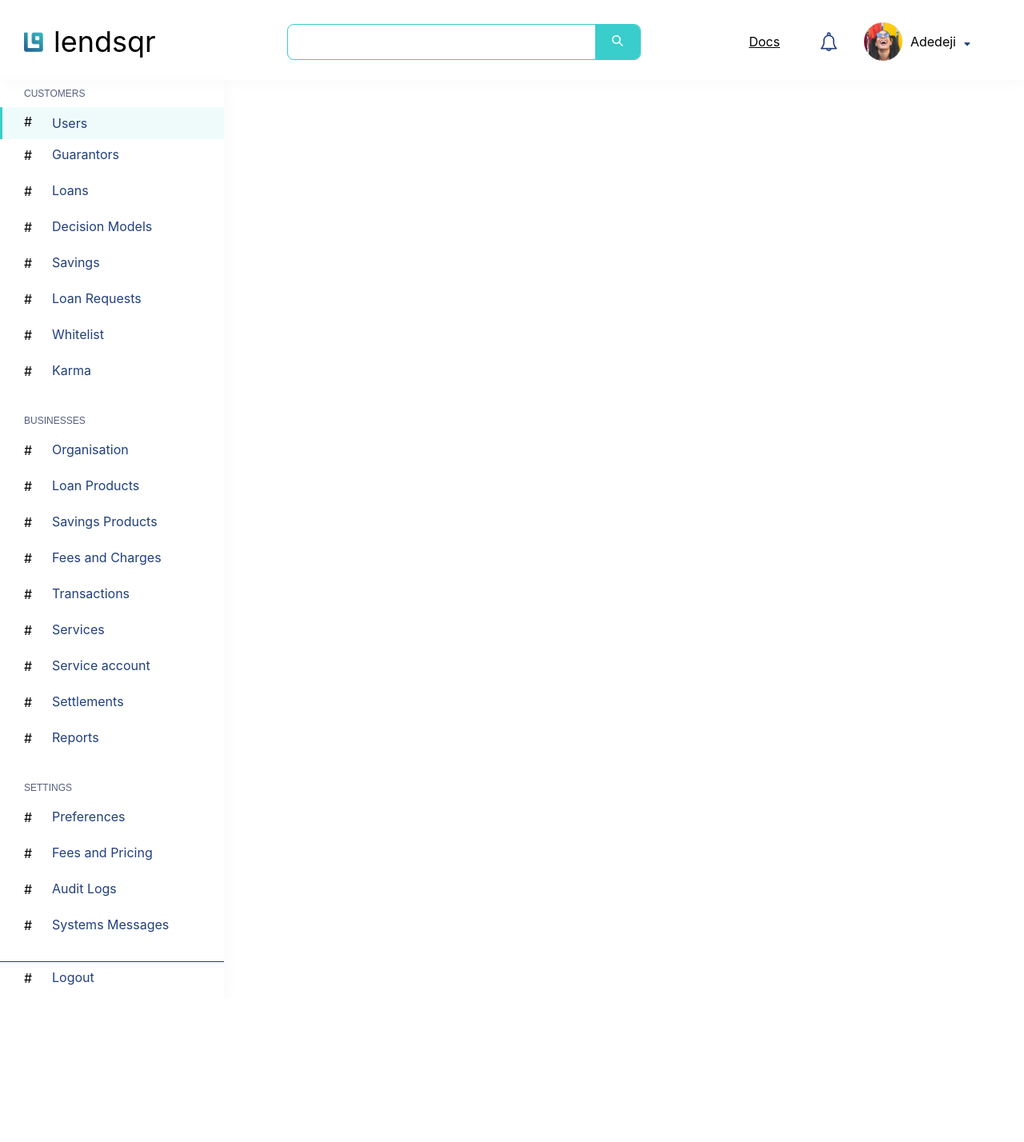
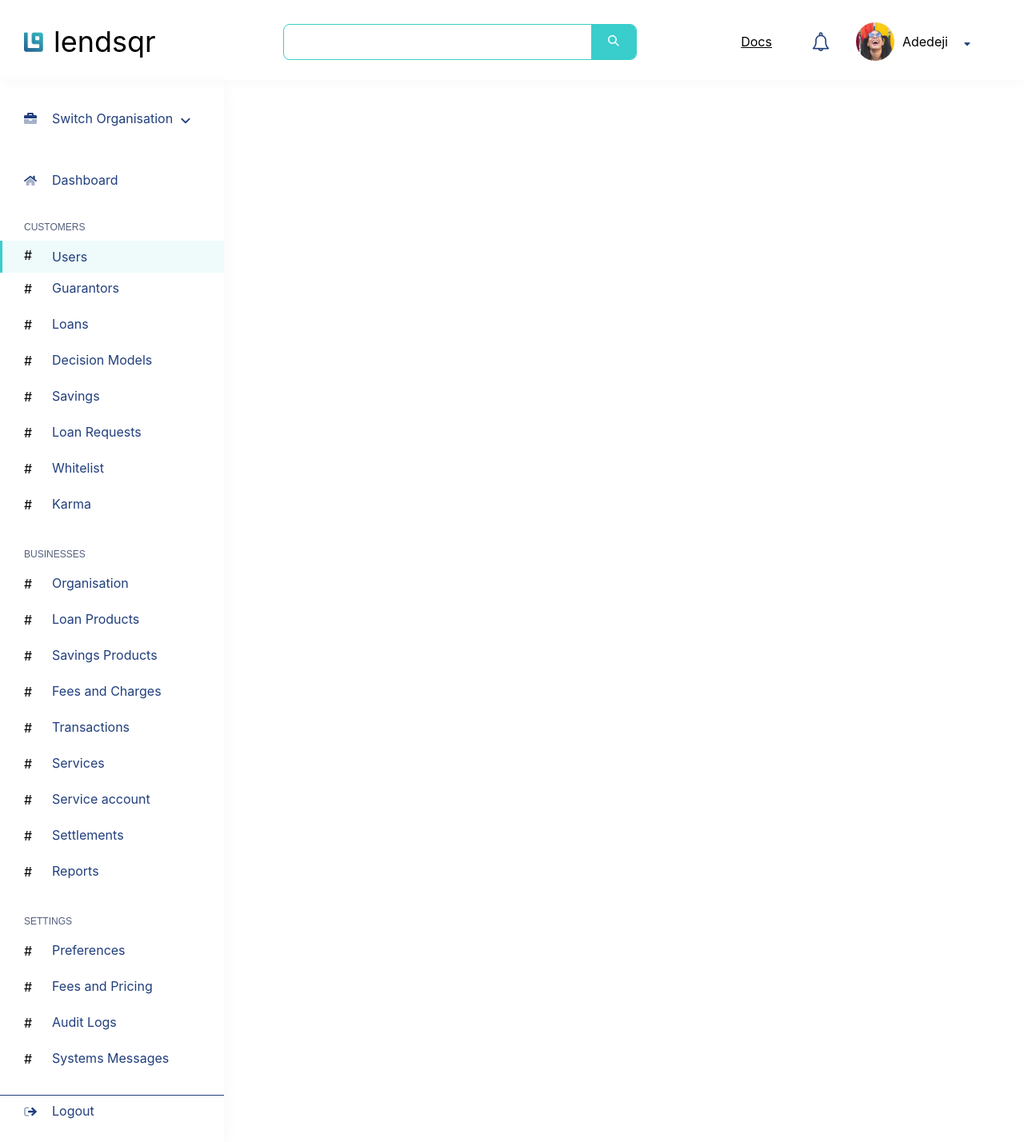
Before and after one commit to jsskrh/lendsqr-app, a React (Create React App) app: page / in a window 1280 px wide. Shown: the whole page at 80% size. Before the commit the page ends 1248 px from the top, so only its background shows below. Built offline with nearby package versions, Linux system fonts and the light colour scheme.

Commit message:
Create users dashboard page

```diff
--- a/src/App.tsx
+++ b/src/App.tsx
@@ -3,12 +3,14 @@ import "./App.css";
 import { Routes, Route } from "react-router-dom";
 import Login from "./Login";
 import Home from "./Home";
+import Users from "./Users";
 
 function App() {
   return (
     <div className="App">
       <Routes>
         <Route path="/login" element={<Login />} />
+        <Route path="/users" element={<Users />} />
         <Route path="/*" element={<Home />} />
       </Routes>
     </div>
--- a/src/Sidebar.css
+++ b/src/Sidebar.css
@@ -1,6 +1,7 @@
 .sidebar {
   box-shadow: 0px 5px 20px rgba(0, 0, 0, 0.04);
   width: 280px;
+  padding: 13px 0;
 }
 
 .submenus {
@@ -20,6 +21,15 @@
 
 .submenu-items {
   padding: 0 0 20px 0;
+}
+
+.sidebar-option .submenu-items-items {
+  padding: 26px 0 26px 30px;
+  display: flex;
+}
+
+.dropdown-arrow {
+  margin-left: 10px;
 }
 
 .submenu-items-items {
--- a/src/Sidebar.tsx
+++ b/src/Sidebar.tsx
@@ -48,6 +48,72 @@ const Sidebar = () => {
 
   return (
     <div className="sidebar">
+      <div className="sidebar-option">
+        <a href="#" className="sidemenu-link">
+          <div className="submenu-items-items">
+            <div className="icon-container">
+              <svg
+                width="16"
+                height="14"
+                viewBox="0 0 16 14"
+                fill="none"
+                xmlns="http://www.w3.org/2000/svg"
+              >
+                <path
+                  opacity="0.4"
+                  d="M10 8H16V12.5C16 13.3 15.3 14 14.5 14H1.5C0.7 14 0 13.3 0 12.5V8H6V9.5C6 9.63261 6.05268 9.75979 6.14645 9.85355C6.24021 9.94732 6.36739 10 6.5 10H9.5C9.63261 10 9.75979 9.94732 9.85355 9.85355C9.94732 9.75979 10 9.63261 10 9.5V8Z"
+                  fill="#213F7D"
+                />
+                <path
+                  d="M14.5 3H12V1.5C12 0.7 11.3 0 10.5 0H5.5C4.7 0 4 0.7 4 1.5V3H1.5C0.7 3 0 3.7 0 4.5V7H16V4.5C16 3.7 15.3 3 14.5 3ZM10 3H6V2H10V3Z"
+                  fill="#213F7D"
+                />
+              </svg>
+            </div>
+            <span className="link-text">Switch Organisation</span>
+            <div className="dropdown-arrow">
+              <svg
+                width="12"
+                height="8"
+                viewBox="0 0 12 8"
+                fill="none"
+                xmlns="http://www.w3.org/2000/svg"
+              >
+                <path
+                  d="M10.0571 0.993798C10.8982 0.152706 12.1594 1.45646 11.3182 2.25489L6.56747 7.00565C6.23115 7.38408 5.6427 7.38408 5.30638 7.00565L0.639894 2.38131C-0.159086 1.54022 1.10255 0.27907 1.9431 1.12022L5.93688 5.114L10.0571 0.993798Z"
+                  fill="#213F7D"
+                />
+              </svg>
+            </div>
+          </div>
+        </a>
+      </div>
+      <div className="sidebar-option">
+        <a href="#" className="sidemenu-link">
+          <div className="submenu-items-items">
+            <div className="icon-container">
+              <svg
+                width="16"
+                height="13"
+                viewBox="0 0 16 13"
+                fill="none"
+                xmlns="http://www.w3.org/2000/svg"
+              >
+                <path
+                  opacity="0.4"
+                  d="M9.33317 12.4482V9.88067C9.33317 9.76669 9.28635 9.65738 9.203 9.57678C9.11965 9.49618 9.0066 9.45091 8.88873 9.45091H7.11095C6.99307 9.45091 6.88003 9.49618 6.79668 9.57678C6.71333 9.65738 6.6665 9.76669 6.6665 9.88067V12.4514C6.66651 12.5651 6.61998 12.674 6.53712 12.7546C6.45425 12.8351 6.34177 12.8806 6.22428 12.8812L3.11095 12.889C2.99307 12.889 2.88003 12.8437 2.79668 12.7631C2.71333 12.6825 2.6665 12.5732 2.6665 12.4592V8.05579L7.78845 3.97709C7.84864 3.93017 7.92363 3.90459 8.00095 3.90459C8.07826 3.90459 8.15325 3.93017 8.21345 3.97709L13.3332 8.05418V12.4592C13.3332 12.5732 13.2863 12.6825 13.203 12.7631C13.1196 12.8437 13.0066 12.889 12.8887 12.889L9.77761 12.8807C9.71901 12.8807 9.66099 12.8695 9.60689 12.8477C9.55278 12.8259 9.50367 12.794 9.46236 12.7538C9.42105 12.7137 9.38837 12.666 9.3662 12.6135C9.34403 12.5611 9.3328 12.5049 9.33317 12.4482Z"
+                  fill="#213F7D"
+                />
+                <path
+                  d="M15.9255 7.2041L15.2172 8.03676C15.1894 8.06949 15.1552 8.09661 15.1166 8.11656C15.0779 8.13651 15.0356 8.14889 14.992 8.15301C14.9484 8.15712 14.9044 8.15289 14.8625 8.14055C14.8206 8.1282 14.7816 8.108 14.7478 8.08108L8.21362 2.87586C8.15342 2.82894 8.07843 2.80336 8.00112 2.80336C7.9238 2.80336 7.84882 2.82894 7.78862 2.87586L1.25475 8.08108C1.18646 8.13536 1.09866 8.16118 1.01068 8.15287C0.922692 8.14456 0.841724 8.10279 0.785587 8.03676L0.0772555 7.2041C0.020991 7.13819 -0.00590471 7.05338 0.0024817 6.96831C0.0108681 6.88323 0.0538501 6.80487 0.121978 6.75043L7.15251 1.15117C7.39117 0.961267 7.69065 0.857436 7.99973 0.857436C8.30881 0.857436 8.60829 0.961267 8.84695 1.15117L11.3333 3.12835V1.17803C11.3333 1.09255 11.3684 1.01057 11.431 0.950119C11.4935 0.889672 11.5783 0.855713 11.6667 0.855713H13.2222C13.3106 0.855713 13.3954 0.889672 13.4579 0.950119C13.5204 1.01057 13.5555 1.09255 13.5555 1.17803V4.89843L15.8778 6.74935C15.9119 6.77611 15.9402 6.80912 15.9611 6.84649C15.9819 6.88387 15.995 6.92486 15.9994 6.96712C16.0039 7.00938 15.9996 7.05207 15.9869 7.09274C15.9743 7.13341 15.9534 7.17125 15.9255 7.2041Z"
+                  fill="#213F7D"
+                />
+              </svg>
+            </div>
+            <span className="link-text">Dashboard</span>
+          </div>
+        </a>
+      </div>
       <ul className="submenus">
         {submenus.map((submenu) => {
           return (
@@ -71,7 +137,25 @@ const Sidebar = () => {
       <div className="logout-option">
         <a href="#" className="sidemenu-link">
           <div className="submenu-items-items">
-            <div className="icon-container">#</div>
+            <div className="icon-container">
+              <svg
+                width="16"
+                height="12"
+                viewBox="0 0 16 12"
+                fill="none"
+                xmlns="http://www.w3.org/2000/svg"
+              >
+                <path
+                  opacity="0.4"
+                  d="M5.625 11.8501H3C2.20435 11.8501 1.44129 11.5445 0.87868 11.0005C0.31607 10.4564 0 9.71858 0 8.94921L0 3.14738C0 2.37801 0.31607 1.64015 0.87868 1.09612C1.44129 0.552092 2.20435 0.24646 3 0.24646H5.625C5.72446 0.24646 5.81984 0.284664 5.89016 0.352667C5.96049 0.420671 6 0.512903 6 0.609075V1.81779C6 1.91396 5.96049 2.00619 5.89016 2.0742C5.81984 2.1422 5.72446 2.1804 5.625 2.1804H3C2.73478 2.1804 2.48043 2.28228 2.29289 2.46362C2.10536 2.64497 2 2.89092 2 3.14738V8.94921C2 9.20567 2.10536 9.45162 2.29289 9.63296C2.48043 9.81431 2.73478 9.91618 3 9.91618H5.625C5.72446 9.91618 5.81984 9.95439 5.89016 10.0224C5.96049 10.0904 6 10.1826 6 10.2788V11.4875C6 11.5837 5.96049 11.6759 5.89016 11.7439C5.81984 11.8119 5.72446 11.8501 5.625 11.8501Z"
+                  fill="#213F7D"
+                />
+                <path
+                  d="M11.0313 0.980796L15.7781 5.53161C15.8485 5.59904 15.9044 5.67929 15.9425 5.76772C15.9807 5.85615 16.0003 5.95101 16.0003 6.04682C16.0003 6.14263 15.9807 6.2375 15.9425 6.32593C15.9044 6.41436 15.8485 6.49461 15.7781 6.56204L11.0281 11.1189C10.8868 11.2535 10.6962 11.3288 10.4978 11.3282C10.2994 11.3276 10.1093 11.2513 9.96875 11.1159L9.28438 10.4541C9.21298 10.3846 9.15683 10.3019 9.1193 10.2109C9.08177 10.12 9.06363 10.0226 9.06596 9.92467C9.0683 9.82675 9.09106 9.7303 9.13289 9.64109C9.17472 9.55189 9.23475 9.47177 9.30938 9.40554L11.7344 7.25705H5.75C5.65144 7.25729 5.5538 7.23869 5.4627 7.20233C5.37159 7.16597 5.28881 7.11256 5.21912 7.04517C5.14943 6.97778 5.09419 6.89773 5.05659 6.80964C5.01899 6.72154 4.99976 6.62713 5 6.53182V5.56485C4.99976 5.46954 5.01899 5.37513 5.05659 5.28703C5.09419 5.19894 5.14943 5.11889 5.21912 5.0515C5.28881 4.98411 5.37159 4.9307 5.4627 4.89434C5.5538 4.85798 5.65144 4.83938 5.75 4.83962H11.7344L9.30938 2.69113C9.23516 2.62489 9.17555 2.54485 9.1341 2.45579C9.09266 2.36673 9.07025 2.2705 9.0682 2.17286C9.06616 2.07522 9.08453 1.97819 9.12222 1.88759C9.1599 1.79698 9.21612 1.71467 9.2875 1.64559L9.97188 0.983817C10.1121 0.847788 10.3023 0.771077 10.5009 0.770511C10.6995 0.769944 10.8902 0.845569 11.0313 0.980796Z"
+                  fill="#213F7D"
+                />
+              </svg>
+            </div>
             <span className="link-text">Logout</span>
           </div>
         </a>
--- /dev/null
+++ b/src/Users.tsx
@@ -0,0 +1,14 @@
+import React from "react";
+import Header from "./Header";
+import Sidebar from "./Sidebar";
+
+const Users = () => {
+  return (
+    <div className="users">
+      <Header />
+      <Sidebar />
+    </div>
+  );
+};
+
+export default Users;
```
